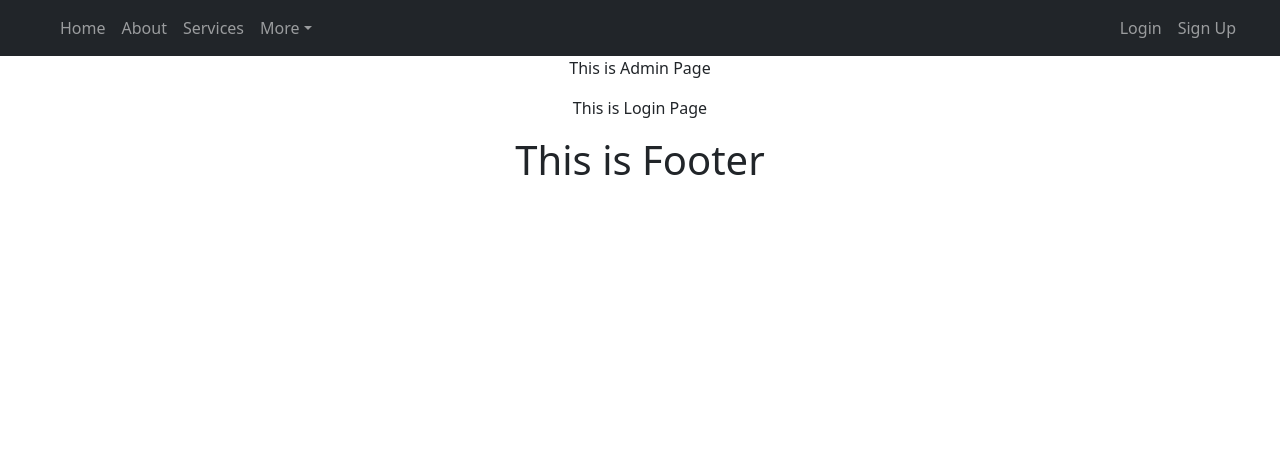
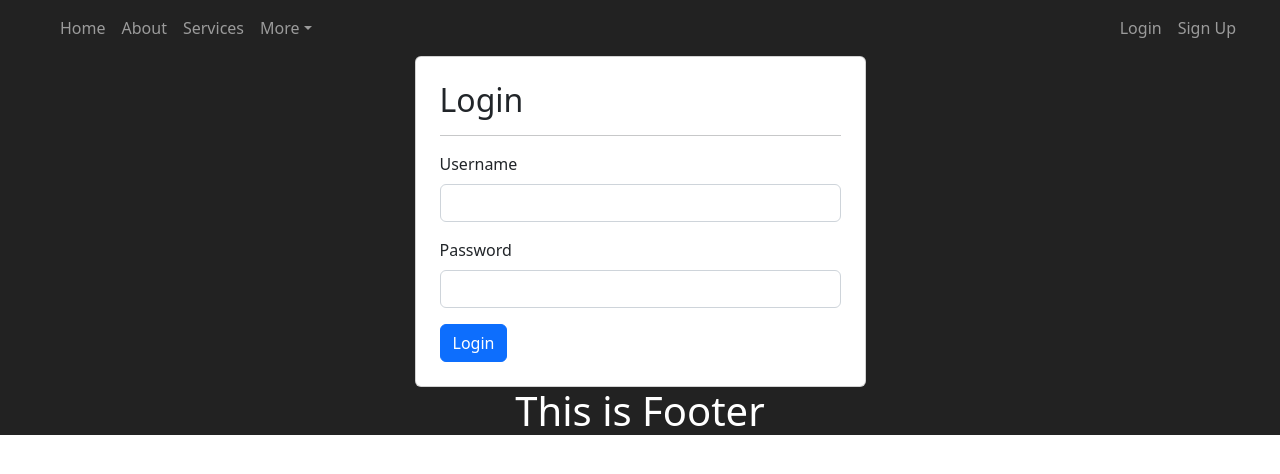
Before and after one commit to Zunairzz/branding_web_app, a React (Create React App) app: page /admin/login in a window 1280 px wide. Shown: the top 474 px of the page. Built offline with nearby package versions, Linux system fonts and the light colour scheme.

Commit message:
feat: login page created

```diff
--- a/src/App.css
+++ b/src/App.css
@@ -1,3 +1,3 @@
 .App {
-    text-align: center;
+    background: #222;
 }
--- a/src/component/CustomFooter.jsx
+++ b/src/component/CustomFooter.jsx
@@ -1,7 +1,7 @@
 export const CustomFooter = () => {
     return (
         <div>
-            <h1>This is Footer</h1>
+            <h1 style={{color: "white", textAlign: "center"}}>This is Footer</h1>
         </div>
     )
 }
--- a/src/component/CustomNavbar.jsx
+++ b/src/component/CustomNavbar.jsx
@@ -19,7 +19,7 @@ export const CustomNavbar = () => {
 
     return (
         <div>
-            <Navbar fixed="" className="navbar navbar-expand-md navbar-dark bg-dark px-4">
+            <Navbar fixed className="navbar navbar-expand-md navbar-dark px-4">
                 <NavbarBrand to="/">
                 </NavbarBrand>
                 <NavbarToggler onClick={toggle}/>
--- a/src/pages/AdminPage.jsx
+++ b/src/pages/AdminPage.jsx
@@ -4,7 +4,6 @@ import {Base} from "../component/Base";
 export const AdminPage = () => {
     return (
         <Base>
-            <p>This is Admin Page</p>
             <LoginPage/>
         </Base>
     )
--- a/src/pages/LoginPage.jsx
+++ b/src/pages/LoginPage.jsx
@@ -1,7 +1,31 @@
+import {Button, Card, Col, Container, Form, FormGroup, Input, Label, Row} from "reactstrap";
+import 'bootstrap/dist/css/bootstrap.css';
+
 export const LoginPage = () => {
     return (
         <div>
-            <p>This is Login Page</p>
+            <Container>
+                <Row className="d-flex justify-content-center">
+                    <Col lg={5}>
+                        <Card className="p-4">
+                            <Form>
+                                <h2>Login</h2>
+                                <hr/>
+                                <FormGroup>
+                                    <Label>Username</Label>
+                                    <Input type="text"></Input>
+                                </FormGroup>
+                                <FormGroup>
+                                    <Label>Password</Label>
+                                    <Input type="password"></Input>
+                                </FormGroup>
+                                <Button type="button" color="primary"
+                                        className="btn btn-primary btn-block">Login</Button>
+                            </Form>
+                        </Card>
+                    </Col>
+                </Row>
+            </Container>
         </div>
     )
 }
```
Also changed, not shown: src/styles/CustomNavbar.css (added).
